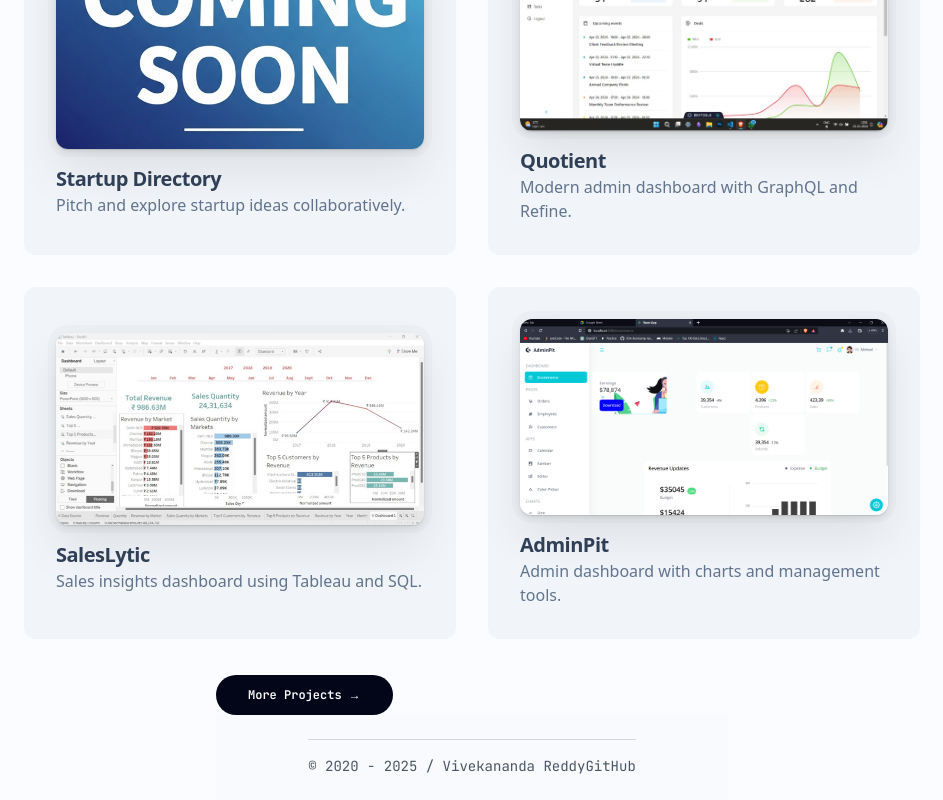
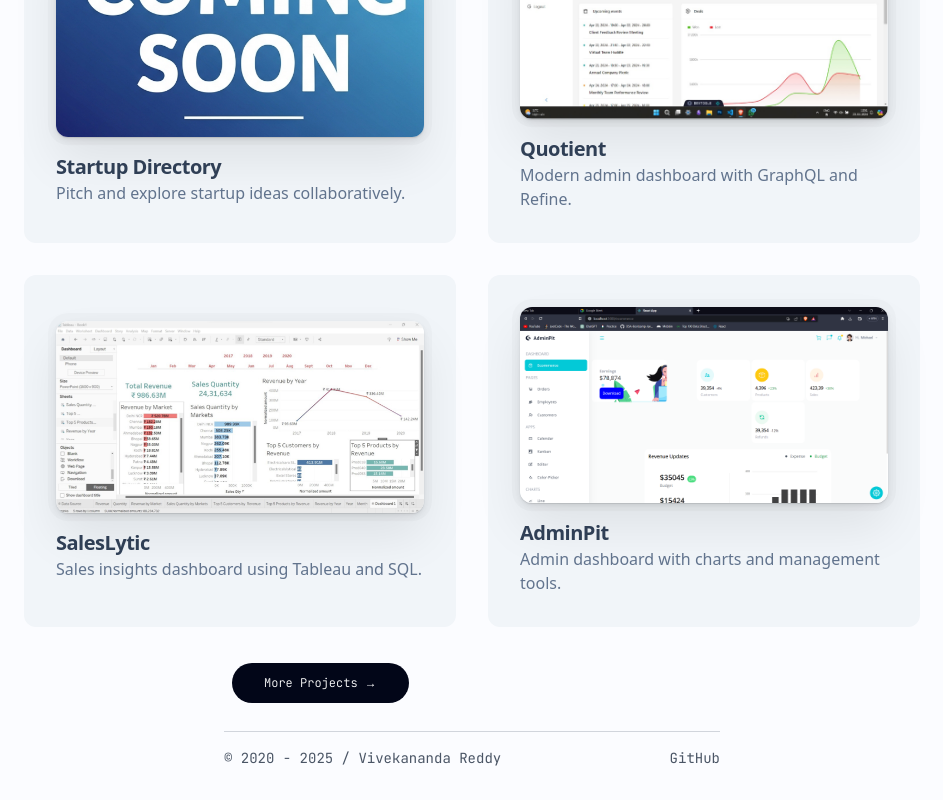
Before and after one commit to VivekanandaReddy3/portfolio, a Next.js app: page / in a window 1280 px wide. Shown: the part 833-1633 px from the top of the page, without its empty margins (168-1111 px from the left). Built offline with nearby package versions, Linux system fonts and the light colour scheme.

Commit message:
Update navbar styling and reposition it for improved layout and visual consistency

```diff
--- a/app/layout.tsx
+++ b/app/layout.tsx
@@ -24,7 +24,7 @@
 }) {
   return (
     <html lang="en">
-      <body className={`min-h-screen flex flex-col ${JetBrainsMonoFont.variable}`}>
+      <body className={`${JetBrainsMonoFont.variable}`}>
         {/* Navbar */}
         <header className="pt-8 md:pt-16 md:w-2/3 pb-16 px-4 md:px-0 flex justify-between max-w-7xl mx-auto w-full sm:w-full lg:w-1/2 xl:w-2/5 2xl:w-1/4">
           <Link href="/">
@@ -58,20 +58,20 @@
         </main>
 
         {/* Footer */}
-        <footer className="flex justify-between mx-auto  bg-[#f9fafd]  px-6 py-6 md:w-1/2 max-w-7xl w-full sm:w-full lg:w-1/2 xl:w-2/5 2xl:w-1/4 font-mono">
+        <footer className="py-7 md:w-2/3 w-full sm:w-full lg:w-1/2 xl:w-2/5 2xl:w-1/4 mx-auto sm:px-2">
 
-          <div className="max-w-7xl mx-auto">
+          <div className=" mx-auto">
             {/* Horizontal Line */}
             <hr className="border-gray-300 mb-4" />
 
             {/* Footer Content */}
             <div className="flex justify-between items-center text-sm text-gray-600">
-              <span>© 2020 - 2025 / Vivekananda Reddy</span>
+              <span className='font-mono'>© 2020 - 2025 / Vivekananda Reddy</span>
               <Link
                 href="https://github.com/vivekanandareddy3"
                 target="_blank"
                 rel="noopener noreferrer"
-                className="hover:text-gray-900 transition-colors"
+                className="hover:text-gray-900 transition-colors font-mono"
               >
                 GitHub
               </Link>
--- a/app/page.tsx
+++ b/app/page.tsx
@@ -56,7 +56,7 @@
       <div className="mx-auto md:w-1/2 lg:w-1/2 xl:w-2/5 2xl:w-1/4 flex">
         <Link
           href="/info"
-          className="group bg-slate-950 hover:bg-slate-800 transition-colors mt-4 font-mono text-xs font-semibold rounded-full px-8 py-3 text-white text-left"
+          className="group bg-slate-950 hover:bg-slate-800 transition-colors mt-4 font-mono text-xs font-light rounded-full px-8 py-3 text-white text-left"
         >
           More Information{' '}
           <span className="inline-block group-hover:translate-x-2 transition-transform">
@@ -79,7 +79,7 @@
       </p>
 
 
-     <div className="grid sm:w-4/5 2xl:w-[40%] xl:w-[70%] w-2/3 mx-auto md:grid-cols-2 grid-cols-1 gap-8 pt-15" >
+     <div className="grid sm:w-4/5 2xl:w-[40%] xl:w-[70%] w-2/3 mx-auto md:grid-cols-2 grid-cols-1 gap-8 pt-12" >
        {projects.map((project) => {
             const isLink = !!project.href;
             const WrappingComponent = isLink ? Link : 'div';
@@ -112,10 +112,10 @@
             );
           })}
      </div>
-     <div className="mx-auto md:w-1/2 lg:w-1/2 xl:w-2/5 2xl:w-1/4 flex mt-5">
+     <div className="mx-auto md:w-1/2 lg:w-1/2 xl:w-2/5 2xl:w-1/4 flex mt-5 px-4">
         <Link
           href="https://github.com/VivekanandaReddy3?tab=repositories"
-          className="group bg-slate-950 hover:bg-slate-800 transition-colors mt-4 font-mono text-xs font-semibold rounded-full px-8 py-3 text-white text-left"
+          className="group bg-slate-950 hover:bg-slate-800 transition-colors mt-4 font-mono text-xs font-light rounded-full px-8 py-3 text-white text-left"
         >
           More Projects{' '}
           <span className="inline-block group-hover:translate-x-2 transition-transform">
```
